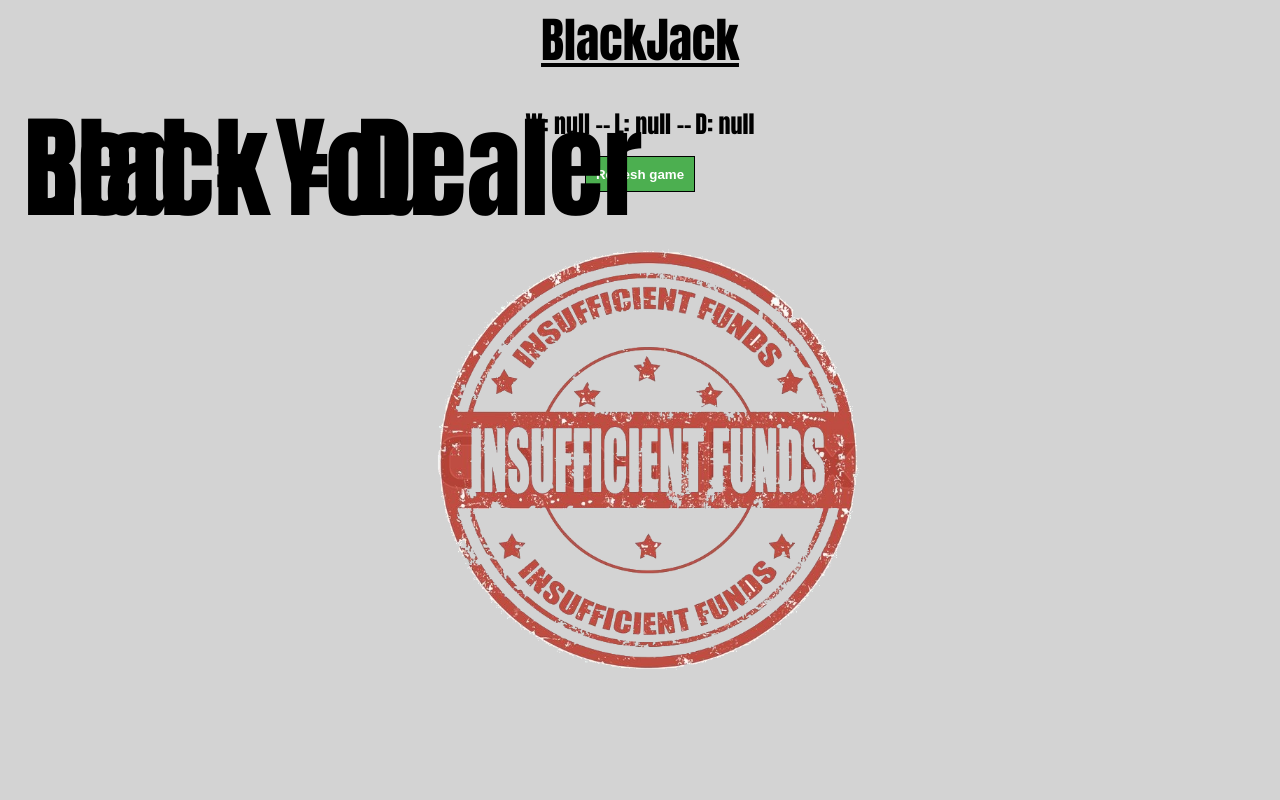
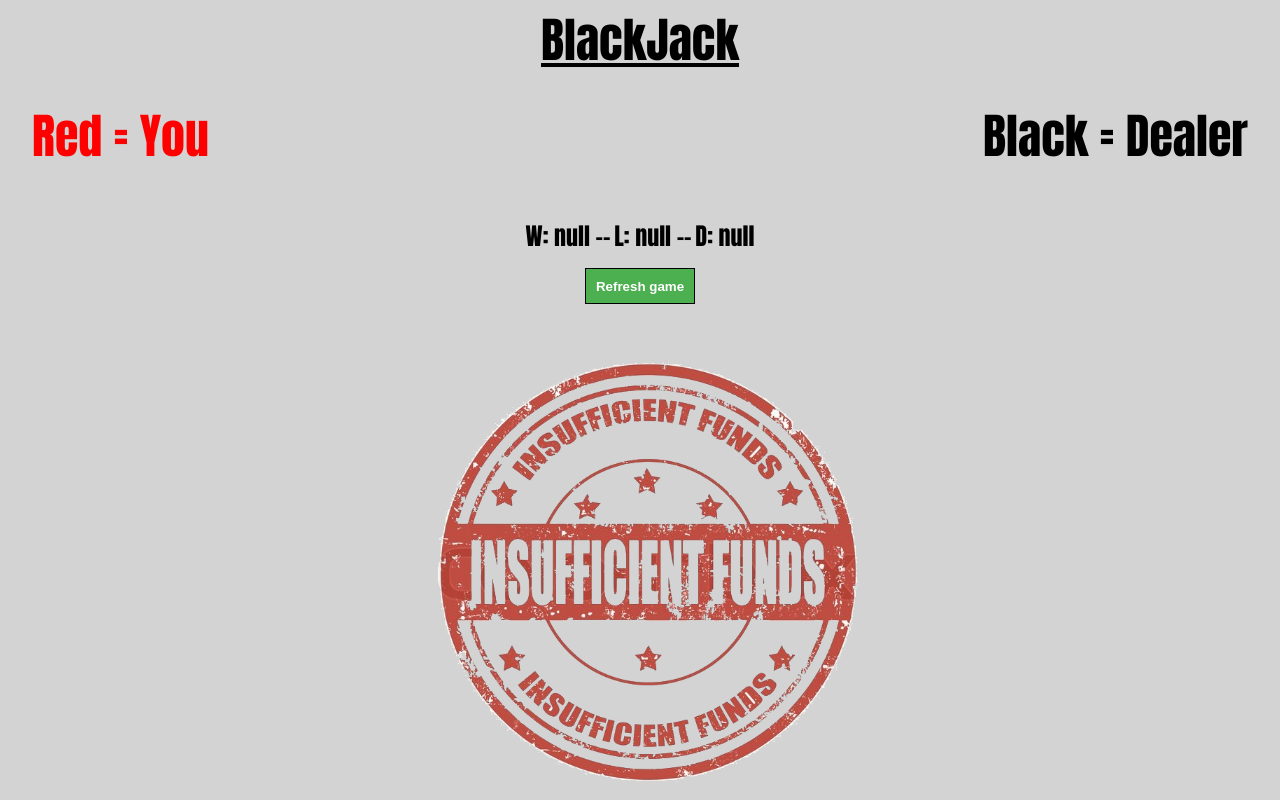
Before and after one commit to Detopall/blackjack, a plain HTML site: page index.html in a window 1280 px wide. Drawn offline with Linux system fonts and the light colour scheme.

Commit message:
styled the info div to say which one you are.

```diff
--- a/assets/css/screen.css
+++ b/assets/css/screen.css
@@ -23,11 +23,28 @@ main {
 	justify-content: space-around;
 }
 
+
 p {
 	font-size: 7rem;
 	position: absolute;
 	margin-left: 1.5rem;
 	margin-top: 2rem;
+}
+
+#info {
+	display: flex;
+	align-items: center;
+	justify-content: space-between;
+}
+
+#info p {
+	font-size: 3rem;
+	margin: 2rem;
+	position: inherit;
+}
+
+#info p:first-child {
+	color: red;
 }
 
 #player p {
```
